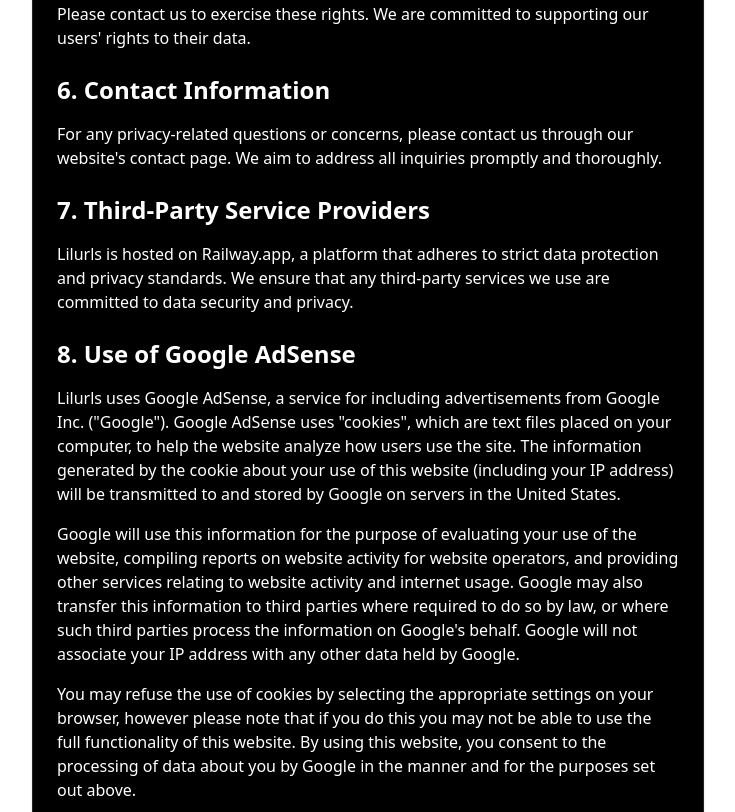
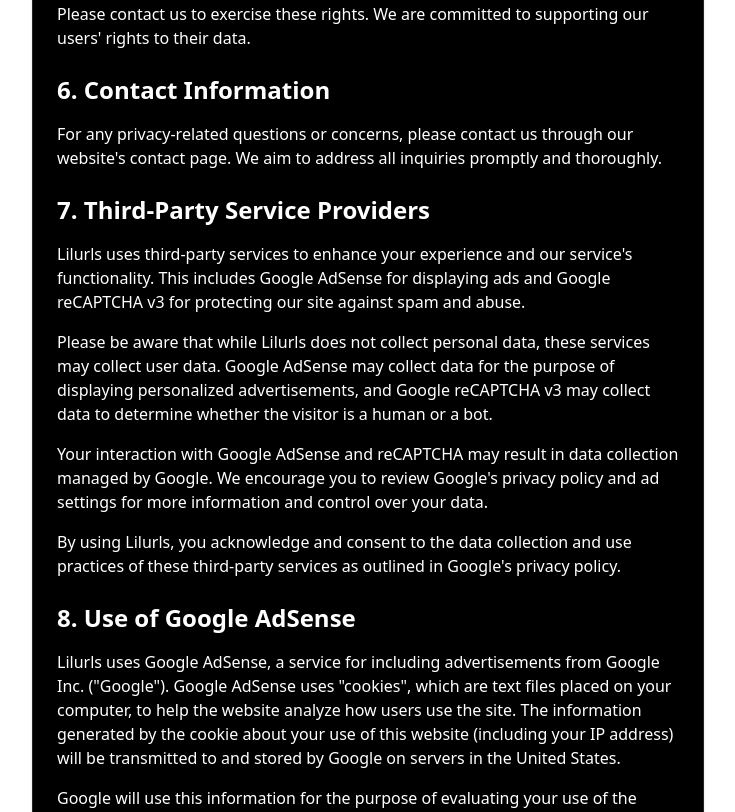
Before and after one commit to robertarnorsson/lilurls, a Django app: page /privacy/ in a window 1280 px wide. Shown: the part 1187-1999 px from the top of the page, without its empty margins (272-1007 px from the left). Run offline with Django 5.2, Linux system fonts and the light colour scheme; style sheets or scripts are compiled from the project's sources; parts of the project's set-up code (start-up, migrations or seed data) failed here and were passed over.

Commit message:
Added reCaptcha to tracking and report

```diff
--- a/templates/home.html
+++ b/templates/home.html
@@ -40,7 +40,7 @@
                 <input id="long_url" class="w-full py-3 px-4 text-gray-300 placeholder-dark-600 bg-dark-900 rounded-l border-2 border-transparent focus:outline-none focus:border-neutral-800" type="text" name="long_url" placeholder="https://example.com" maxlength="100" required>
                 <button class="bg-light-100 hover:bg-light-300 text-dark font-bold py-3 px-6 rounded-r focus:outline-none focus:shadow-outline" type="submit">Shorten</button>
             </div>
-            {{form.captcha_field}}
+            {{ form.captcha }}
             <p class="text-xs text-gray-400">By using our service, you agree to our <a href="{% url 'terms' %}" class="text-light hover:text-gray-400 hover:underline">Terms of Service</a> and <a href="{% url 'privacy' %}" class="text-light hover:text-gray-400 hover:underline">Privacy Policy</a>.</p>
         </form>
         {% endif %}
--- a/templates/privacy.html
+++ b/templates/privacy.html
@@ -33,7 +33,10 @@
         <p class="mb-4">For any privacy-related questions or concerns, please contact us through our website's contact page. We aim to address all inquiries promptly and thoroughly.</p>
 
         <h2 class="text-2xl font-semibold mt-6 mb-4">7. Third-Party Service Providers</h2>
-        <p class="mb-4">Lilurls is hosted on Railway.app, a platform that adheres to strict data protection and privacy standards. We ensure that any third-party services we use are committed to data security and privacy.</p>
+        <p class="mb-4">Lilurls uses third-party services to enhance your experience and our service's functionality. This includes Google AdSense for displaying ads and Google reCAPTCHA v3 for protecting our site against spam and abuse.</p>
+        <p class="mb-4">Please be aware that while Lilurls does not collect personal data, these services may collect user data. Google AdSense may collect data for the purpose of displaying personalized advertisements, and Google reCAPTCHA v3 may collect data to determine whether the visitor is a human or a bot.</p>
+        <p class="mb-4">Your interaction with Google AdSense and reCAPTCHA may result in data collection managed by Google. We encourage you to review Google's privacy policy and ad settings for more information and control over your data.</p>
+        <p class="mb-4">By using Lilurls, you acknowledge and consent to the data collection and use practices of these third-party services as outlined in Google's privacy policy.</p>
 
         <h2 class="text-2xl font-semibold mt-6 mb-4">8. Use of Google AdSense</h2>
         <p class="mb-4">Lilurls uses Google AdSense, a service for including advertisements from Google Inc. ("Google"). Google AdSense uses "cookies", which are text files placed on your computer, to help the website analyze how users use the site. The information generated by the cookie about your use of this website (including your IP address) will be transmitted to and stored by Google on servers in the United States.</p>
--- a/templates/tracking.html
+++ b/templates/tracking.html
@@ -17,6 +17,7 @@
                     <input id="tracking_url" class="w-full py-3 px-4 text-gray-300 placeholder-dark-600 bg-dark-900 rounded-l border-2 border-transparent focus:outline-none focus:border-neutral-800" type="url" name="tracking_url" placeholder="{{ example_site_url }}" maxlength="100" required>
                     <button class="bg-light-100 hover:bg-light-300 text-dark font-bold py-3 px-6 rounded-r focus:outline-none focus:shadow-outline" type="submit">Track</button>
                 </div>
+                {{ form.captcha }}
                 <p class="text-xs text-gray-400">By using our service, you agree to our <a href="{% url 'terms' %}" class="text-light hover:text-gray-400 hover:underline">Terms of Service</a> and <a href="{% url 'privacy' %}" class="text-light hover:text-gray-400 hover:underline">Privacy Policy</a>.</p>
             </form>
         </div>
```
Also changed, not shown: shortener/forms.py (+9 -6 lines).
